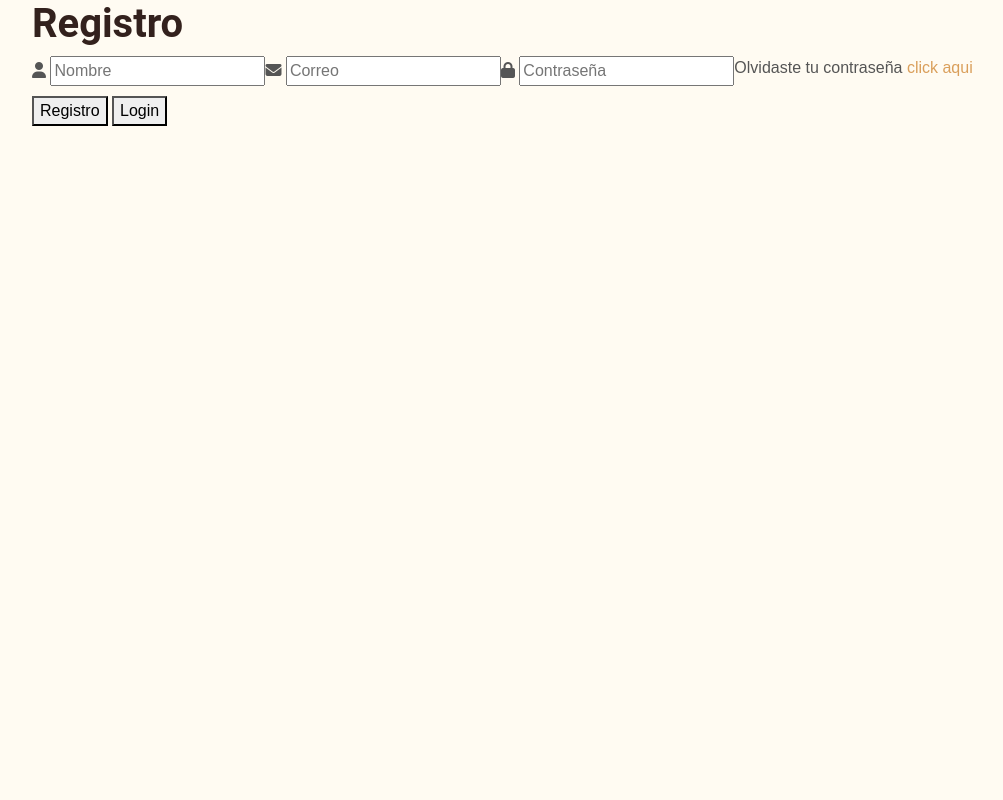
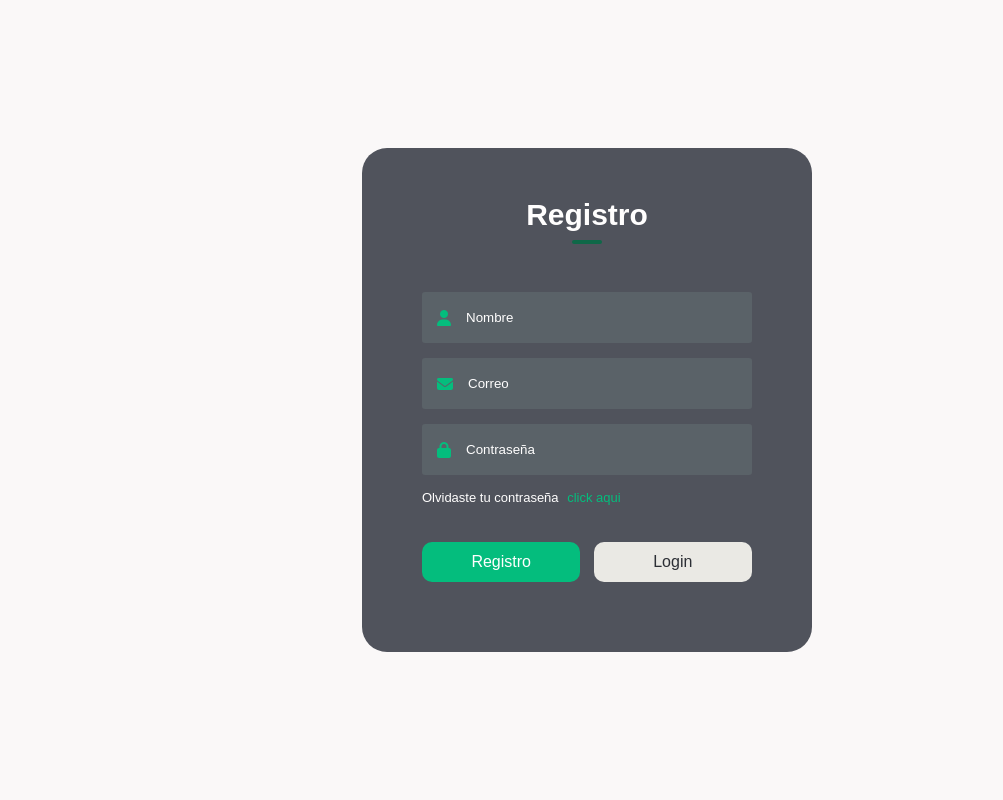
Before and after one commit to santigt11/PISCuartoCiclo, a Python web app: template templates/login.html in a window 1280 px wide. Shown: the whole page, without its empty margins (53-1056 px from the left). Run offline with Jinja, Linux system fonts and the light colour scheme; the template is opened without the code that fills it, so the values that code supplies are empty.

Commit message:
cambios 1.0

```diff
--- /dev/null
+++ b/css/styleLogin.css
@@ -0,0 +1,101 @@
+*{
+    margin:0;
+    padding:0;
+    font-family: Arial, Helvetica, sans-serif;
+    box-sizing: border-box;
+    text-decoration:none ;
+}
+.container {
+    width: 100%;
+    height: 100vh;
+    background-color: #faf8f8;
+    display: flex;
+    align-items: center;
+    justify-content: center;
+}
+.form-content{
+    width: 100%;
+    max-width: 450px;
+    background-color: #50535c;
+    padding: 50px 60px 70px;
+    text-align: center;
+    border-radius: 25px;
+
+}
+.form-content h1{
+    font-size: 30px;
+    margin-bottom: 60px;
+    color: #fffefe;
+    position: relative;
+}
+.form-content h1::after{
+    content: '';
+    width: 30px;
+    height: 4px;
+    border-radius: 3px;
+    background: #0f6848;
+    position: absolute;
+    bottom: -12px;
+    left: 50%;
+    transform: translateX(-50%);
+}
+.input-field{
+    background-color: #5a6268;
+    margin: 15px 0;
+    border-radius: 3px;
+    display: flex;
+    align-items: center;
+    transition: max-height 0.5s;
+    overflow: hidden;
+}
+input{
+    width: 100%;
+    background: transparent;
+    border: 0;
+    outline: none;
+    padding: 18px 15px;
+    color: #fffefe;
+
+}
+input::placeholder{
+    color: #fffefe;
+}
+
+.input-field i{
+    margin-left: 15px;
+    color: #04BD7D;
+}
+form p{
+    color:#fffefe;
+    font-size: 13px;
+    text-align: left;
+}
+form p a{
+    color:#04BD7D;
+    margin-left: 5px;
+}
+.btn-field{
+    width: 100%;
+    display:flex;
+    justify-content: space-between;
+
+}
+.btn-field button{
+    flex-basis: 48%;
+    font-size: 16px;
+    background-color: #04BD7D;
+    color: #fffefe;
+    height: 40px;
+    border-radius: 10px;
+    border: 0;
+    outline: 0;
+    cursor: pointer;
+    transition: background 1s;
+}
+.input-group{
+    height: 250px;
+}
+.btn-field button.disable{
+    background-color: #eae9e4;
+    color: #2C2F35;
+}
--- a/templates/login.html
+++ b/templates/login.html
@@ -6,7 +6,7 @@
           content="width=device-width, user-scalable=no, initial-scale=1.0, maximum-scale=1.0, minimum-scale=1.0">
     <meta http-equiv="X-UA-Compatible" content="ie=edge">
     <title>Formulario</title>
-    <link rel="stylesheet" href="style.css">
+    <link rel="stylesheet" href="css/styleLogin.css">
     <link rel="stylesheet" href="https://cdnjs.cloudflare.com/ajax/libs/font-awesome/6.4.0/css/all.min.css" integrity="sha512-iecdLmaskl7CVkqkXNQ/ZH/XLlvWZOJyj7Yy7tcenmpD1ypASozpmT/E0iPtmFIB46ZmdtAc9eNBvH0H/ZpiBw==" crossorigin="anonymous" referrerpolicy="no-referrer" />
 
 </head>
@@ -44,6 +44,6 @@
 
 
 
-        <script src="scripts.js"></script>
+        <script src="js/main.js"></script>
 </body>
 </html>
```
Also changed, not shown: js/Login.js (added, +19 -0 lines).
